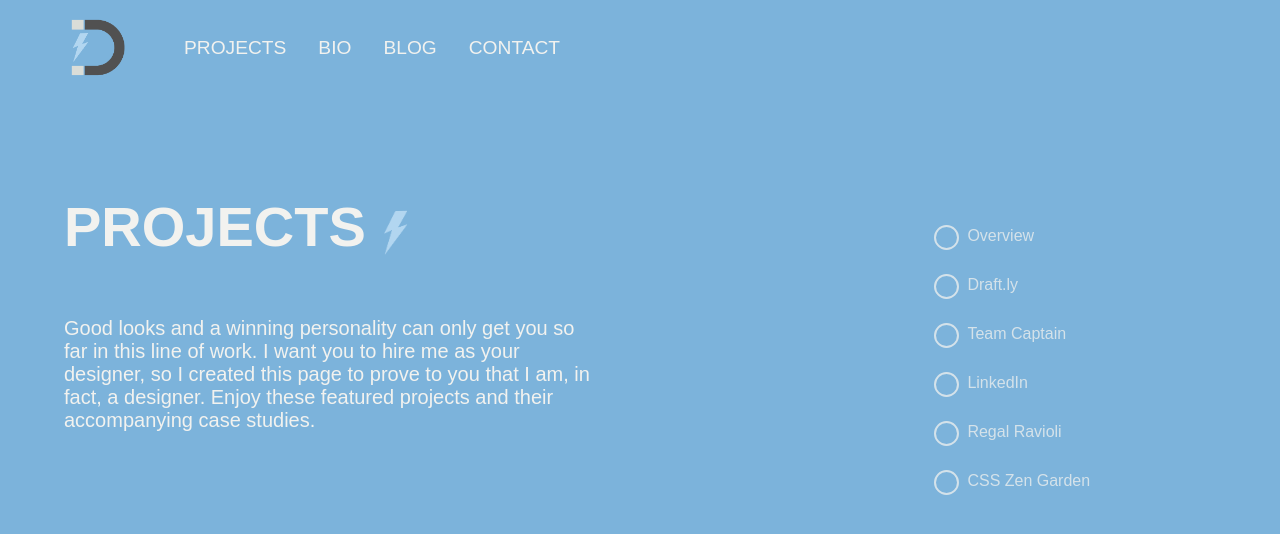
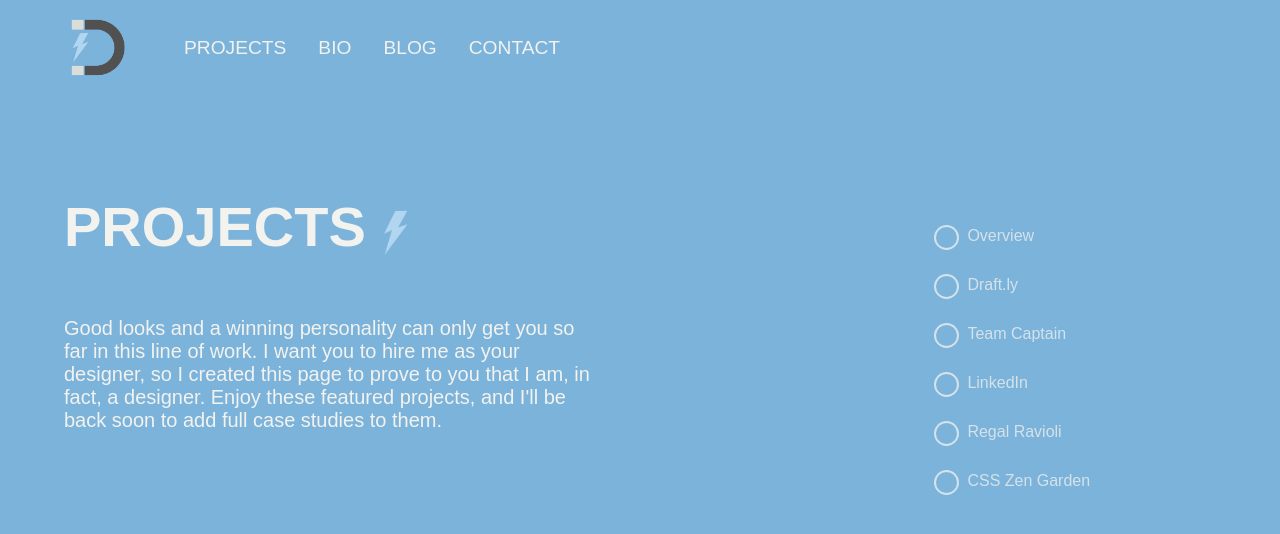
Before and after one commit to dinercoffee/davidpowellme.github.io, a Jekyll site: the page built from 01-projects.html, in a window 1280 px wide and 900 px high. Shown: the top 534 px of the window. Built offline with Jekyll 4.4.1, drawn with Linux system fonts in a browser that asks for light colours; nearby versions of some CDN libraries; some of the changed text lies outside the part shown.

```diff
--- a/01-projects.html
+++ b/01-projects.html
@@ -8,7 +8,7 @@
 	<article class="col-sm-10 col-md-8 col-lg-6">
 		<div class="project-wrapper intro">
 			<h1 class="lightning">Projects</h1>
-			<p class="start">Good looks and a winning personality can only get you so far in this line of work. I want you to hire me as your designer, so I created this page to prove to you that I am, in fact, a designer. Enjoy these featured projects and their accompanying case studies.</p>
+			<p class="start">Good looks and a winning personality can only get you so far in this line of work. I want you to hire me as your designer, so I created this page to prove to you that I am, in fact, a designer. Enjoy these featured projects, and I'll be back soon to add full case studies to them.</p>
 		</div>
 	</article>
 	<div class="mobile-pr-navigation">
@@ -31,7 +31,7 @@
 			<h2>Writing Prompt App</h2>
 			<p>A daily writing exercises app in the style of Duolingo and Headspace.</p>
 			<div class="view">
-				<a href="/mobile-project/" class="button">View Case Study</a>
+				<a href="/draftly/" class="button">View Project</a>
 			</div>
 				<div class="mobile-pr-navigation">
 					<a href="#team">
@@ -56,7 +56,7 @@
 			<h2>Mobile App Project</h2>
 			<p>A mobile app prototype for rec league team captains.</p>
 			<div class="view">
-				<a href="/mobile-project/" class="button">View Case Study</a>
+				<a href="https://invis.io/ZB6ZV0N28" class="button">View Project</a>
 			</div>
 			<div class="mobile-pr-navigation">
 				<a href="#linked">
@@ -80,7 +80,7 @@
 			<h2>Re-imagined Web App</h2>
 			<p>A redesign many of us has hoped would happen, but never has.</p>
 			<div class="view">
-				<a href="#" class="button">View Case Study</a>
+				<a href="#" class="button">Coming Soon!</a>
 			</div>
 			<div class="mobile-pr-navigation">
 				<a href="#regal">
@@ -104,7 +104,7 @@
 			<h2>Restaurant Redesign Project</h2>
 			<p>A responsive website redesign for a local Austin food truck.</p>
 			<div class="view">
-				<a href="#" class="button">View Case Study</a>
+				<a href="#" class="button">Coming Soon!</a>
 			</div>
 			<div class="mobile-pr-navigation">
 				<a href="#zen">
@@ -128,7 +128,7 @@
 			<h2>Op Art Challenge</h2>
 			<p>A CSS challenge that is a rite of passage for designers.</p>
 			<div class="view">
-				<a href="#" class="button">View Case Study</a>
+				<a href="#" class="button">Coming Soon!</a>
 			</div>
 		</div>
 	</article>
--- a/_sass/_global.scss
+++ b/_sass/_global.scss
@@ -287,6 +287,10 @@
         div {
         	margin-top: 5rem;
         }
+        .button {
+            border-color: $color-dark-primary;
+            color: $color-dark-primary;
+        }
     }
 
     .post {
```
Also changed, not shown: blog.html (+6 -3 lines).
